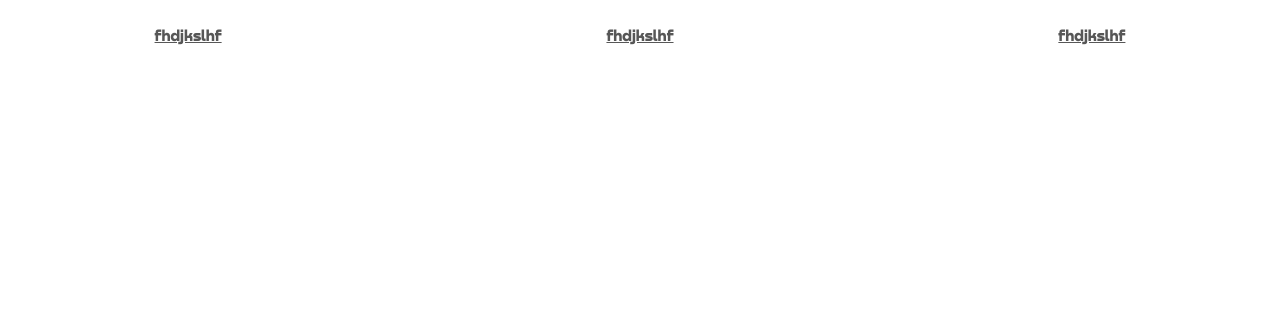
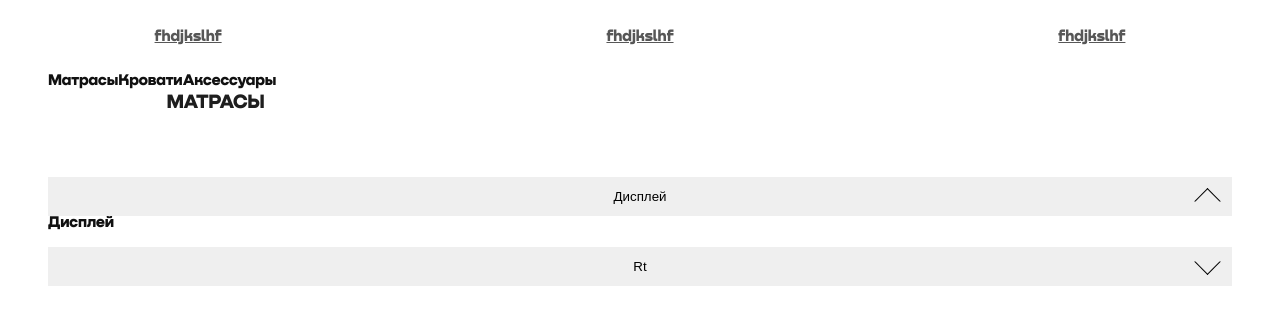
Before and after one commit to dimayu/webpack-assem, a website built with webpack: page src/index.html in a window 1280 px wide. Built offline with nearby package versions, Linux system fonts and the light colour scheme.

Commit message:
Add component accordion

```diff
--- /dev/null
+++ b/src/components/accordion/accordion.js
@@ -0,0 +1,40 @@
+const characteristicsListElem = document.querySelector('.accordion');
+const characteristicsItemElems = document.querySelectorAll('.accordion__item');
+
+characteristicsItemElems.forEach(elem => {
+  if (elem.children[1].classList.contains('active')) {
+    elem.children[1].style.height = elem.children[1].scrollHeight + 'px';
+  }
+})
+
+const open = (button, dropDown) => {
+  closeAllDrops(button, dropDown);
+  dropDown.style.height = dropDown.scrollHeight + 'px';
+  button.classList.add('active');
+  dropDown.classList.add('active');
+};
+
+const close = (button, dropDown) => {
+  button.classList.remove('active');
+  dropDown.classList.remove('active');
+  dropDown.style.height = '';
+};
+
+const closeAllDrops = (button, dropDown) => {
+  characteristicsItemElems.forEach((elem) => {
+    if (elem.children[0] !== button && elem.children[1] !== dropDown) {
+      close(elem.children[0], elem.children[1]);
+    }
+  })
+}
+
+characteristicsListElem.addEventListener('click', (event) => {
+  const target = event.target;
+  if (target.classList.contains('accordion__item__btn')) {
+    const parent = target.closest('.accordion__item');
+    const description = parent.querySelector('.accordion__item__content');
+    description.classList.contains('active') ?
+      close(target, description) :
+      open(target, description);
+  }
+});
--- /dev/null
+++ b/src/components/accordion/accordion.njk
@@ -0,0 +1,12 @@
+<ul class="accordion">
+  <li class="accordion__item">
+    <button class="accordion__item__btn active" type="button">Дисплей</button>
+    <div class="accordion__item__content active">
+      Дисплей
+    </div>
+  </li>
+  <li class="accordion__item">
+    <button class="accordion__item__btn" type="button">Rt</button>
+    <div class="accordion__item__content">Rt</div>
+  </li>
+</ul>
--- /dev/null
+++ b/src/components/accordion/accordion.scss
@@ -0,0 +1,52 @@
+.accordion {
+  &__item {
+    margin-bottom: 15px;
+
+    &__btn {
+      position: relative;
+      width: 100%;
+      padding: 12px 30px;
+
+      &::after {
+        position: absolute;
+        right: 15px;
+        bottom: 15px;
+        width: 17px;
+        height: 17px;
+        content: '';
+        border: 1px solid;
+        border-color: transparent #000 #000 transparent;
+        transition: border-color 0.2s ease-in-out, bottom 0.4s ease-in-out;
+        transform: rotate(45deg);
+      }
+
+      &.active::after {
+        bottom: 5px;
+        border-color: #000 transparent transparent #000;
+      }
+
+      &:focus {
+        outline:none;
+      }
+
+      &:focus, &:hover {
+        border-color: #F00;
+
+        &::after {
+          border-color: transparent red red transparent;
+        }
+      }
+    }
+
+    &__content {
+      height: 0;
+      margin-top: -2px;
+      overflow: hidden;
+      transition: height .4s ease-in-out;
+
+      &.active {
+        height: auto;
+      }
+    }
+  }
+}
--- /dev/null
+++ b/src/components/components.js
@@ -0,0 +1 @@
+import "./accordion/accordion";
--- a/src/components/components.scss
+++ b/src/components/components.scss
@@ -1,2 +1,4 @@
+@import "header/header";
 @import "footer/footer";
-@import "header/header";
+@import "tabs/tabs";
+@import "accordion/accordion";
--- /dev/null
+++ b/src/components/tabs/tabs.njk
@@ -0,0 +1,22 @@
+<ul class="tabs">
+  <li class="tabs__link active" data-tab="tab-1">
+    <span>Матрасы</span>
+  </li>
+  <li class="tabs__link" data-tab="tab-2">
+    <span>Кровати</span>
+  </li>
+  <li class="tabs__link" data-tab="tab-3">
+    <span>Аксессуары</span>
+  </li>
+</ul>
+<div class="tabs__content">
+  <div id="tab-1" class="tabs__content__item active">
+    <h3>матрасы</h3>
+  </div>
+  <div id="tab-2" class="tabs__content__item">
+    <h3>Кровати</h3>
+  </div>
+  <div id="tab-3" class="tabs__content__item">
+    <h3>Аксессуары</h3>
+  </div>
+</div>
--- /dev/null
+++ b/src/components/tabs/tabs.scss
@@ -0,0 +1,48 @@
+@import "../../styles/helpers/variables";
+
+/* Tabs menu */
+.tabs {
+  display: flex;
+
+  &__link {
+    cursor: pointer;
+  }
+}
+
+.tabs__content {
+  overflow: hidden;
+  opacity: 1;
+  transition: all 1s ease;
+
+  &__item {
+    display: none;
+
+    h3 {
+      margin-bottom: 60px;
+      font-size: 20px;
+      font-weight: 500;
+      line-height: 147.3%;
+      color: #1E1E1E;
+      text-transform: uppercase;
+    }
+
+    &.active {
+      display: block;
+      padding: 0 10%;
+      transition: all 1s ease;
+      animation: fadeEffect 0.6s ease;
+    }
+  }
+}
+
+@keyframes fadeEffect {
+  from {
+    margin-left: 30px;
+    opacity: 0;
+  }
+
+  to {
+    margin-left: 0;
+    opacity: 1;
+  }
+}
--- a/src/index.html
+++ b/src/index.html
@@ -18,6 +18,12 @@
 
     <!-- Main start -->
     <main class="main">
+        <div class="wrapper">
+
+            {% include "./components/tabs/tabs.njk" %}
+            {% include "./components/accordion/accordion.njk" %}
+
+        </div>
     </main>
     <!-- Main end -->
 
--- a/src/js/elementsNodeList.js
+++ b/src/js/elementsNodeList.js
@@ -2,9 +2,13 @@
 const header = document.querySelector('.header');
 const burgerButton = document.querySelector('.burger');
 const menu = document.querySelector('.nav');
+const tabLinks = document.querySelectorAll(".tabs__link");
+const tabContent = document.querySelectorAll(".tabs__content__item");
 
 export {
   header,
   burgerButton,
   menu,
+  tabLinks,
+  tabContent,
 };
--- a/src/js/helpers.js
+++ b/src/js/helpers.js
@@ -56,3 +56,26 @@ export const maskInput = (phoneInputSelector) => {
 
   });
 };
+
+//Tabs
+export const tabs = (tabLinks, tabContent) => {
+  tabLinks.forEach(function(el) {
+    el.addEventListener("click", openTabs);
+  });
+
+  function openTabs(el) {
+    const btnTarget = el.currentTarget;
+    const tab = btnTarget.dataset.tab;
+
+    tabContent.forEach(function(el) {
+      el.classList.remove("active");
+    });
+
+    tabLinks.forEach(function(el) {
+      el.classList.remove("active");
+    });
+
+    document.querySelector("#" + tab).classList.add("active");
+    btnTarget.classList.add("active");
+  }
+}
--- a/src/js/main.js
+++ b/src/js/main.js
@@ -1,5 +1,6 @@
-import { header, burgerButton, menu, } from './elementsNodeList';
-import { fixedHeader, mobileMenu, maskInput } from './helpers';
+import "../components/components";
+import { header, burgerButton, menu, tabLinks, tabContent } from './elementsNodeList';
+import { fixedHeader, mobileMenu, maskInput, tabs } from './helpers';
 
 window.addEventListener('load', () => {
 
@@ -11,4 +12,7 @@ window.addEventListener('load', () => {
 
   // Mask
   // maskInput('.phone-input');
+
+  //tabs
+  tabs(tabLinks, tabContent);
 });
```
